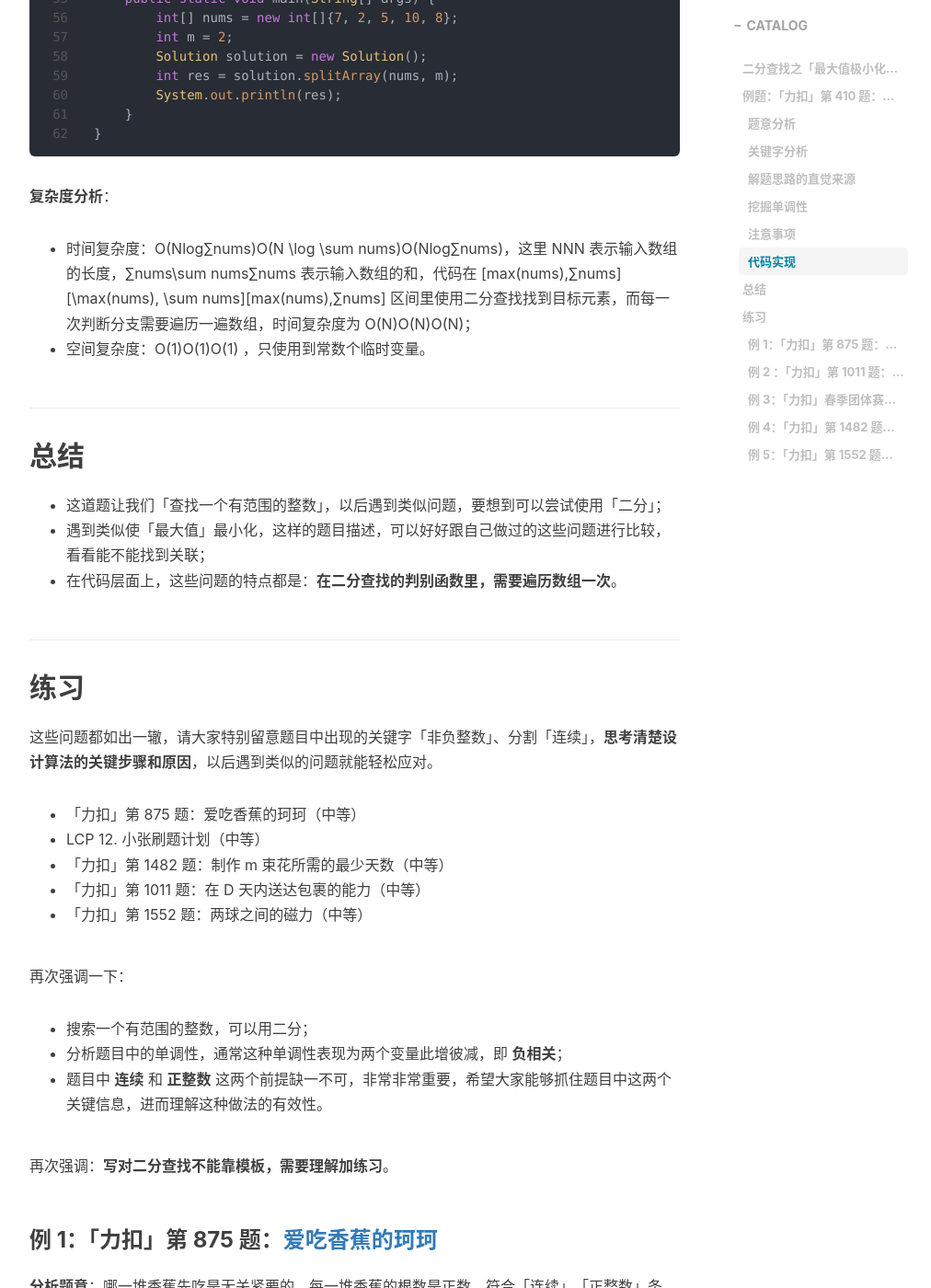
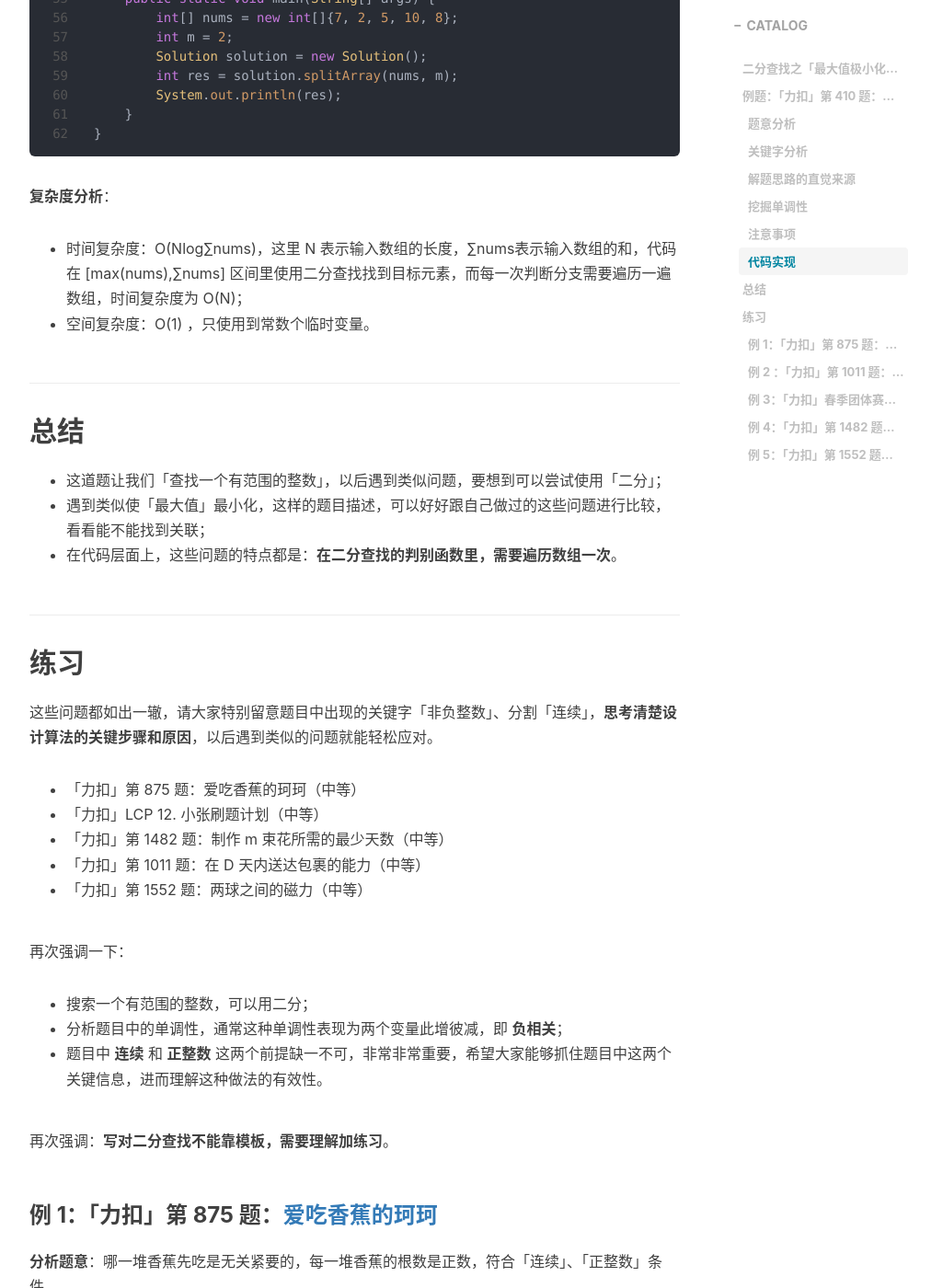
Before and after one commit to reverie-dev/IntroDrop.github.io, a Jekyll site: the page built from _posts/2021-09-26-binary-search-Minimization-of the-landscape.md, in a window 1280 px wide and 1400 px high, scrolled down 4203 px. Shown: the whole window at 92% size, without its empty margins (233-1245 px from the left). Built offline with Jekyll 4.4.1, drawn with Linux system fonts in a browser that asks for light colours; nearby versions of some CDN libraries; comment, search, counter and statistics services are not loaded; some of the changed lines change nothing that is shown.

Commit message:
fix(-): 修复链接错误

````diff
--- a/_posts/2021-09-26-binary-search-Minimization-of the-landscape.md
+++ b/_posts/2021-09-26-binary-search-Minimization-of the-landscape.md
@@ -143,8 +143,8 @@
 
 **复杂度分析**：
 
-- 时间复杂度：O(Nlog⁡∑nums)O(N \log \sum nums)O(Nlog∑nums)，这里 NNN 表示输入数组的长度，∑nums\sum nums∑nums 表示输入数组的和，代码在 [max⁡(nums),∑nums][\max(nums), \sum nums][max(nums),∑nums] 区间里使用二分查找找到目标元素，而每一次判断分支需要遍历一遍数组，时间复杂度为 O(N)O(N)O(N)；
-- 空间复杂度：O(1)O(1)O(1) ，只使用到常数个临时变量。
+- 时间复杂度：O(Nlog⁡∑nums)，这里 N 表示输入数组的长度，∑nums表示输入数组的和，代码在 \[max⁡(nums),∑nums] 区间里使用二分查找找到目标元素，而每一次判断分支需要遍历一遍数组，时间复杂度为 O(N)；
+- 空间复杂度：O(1) ，只使用到常数个临时变量。
 
 ## 总结
 
@@ -159,7 +159,7 @@
 这些问题都如出一辙，请大家特别留意题目中出现的关键字「非负整数」、分割「连续」，**思考清楚设计算法的关键步骤和原因**，以后遇到类似的问题就能轻松应对。
 
 - 「力扣」第 875 题：爱吃香蕉的珂珂（中等）
--  LCP 12. 小张刷题计划（中等）
+-  「力扣」LCP 12. 小张刷题计划（中等）
 - 「力扣」第 1482 题：制作 m 束花所需的最少天数（中等）
 - 「力扣」第 1011 题：在 D 天内送达包裹的能力（中等）
 - 「力扣」第 1552 题：两球之间的磁力（中等）
@@ -172,7 +172,7 @@
 
 再次强调：**写对二分查找不能靠模板，需要理解加练习**。
 
-### 例 1：「力扣」第 875 题：[爱吃香蕉的珂珂](https://link.juejin.cn?target=https%3A%2F%2Fleetcode-cn.com%2Fproblems%2Fkoko-eating-bananas%2F)
+### 例 1：「力扣」第 875 题：[爱吃香蕉的珂珂](https://leetcode-cn.com/problems/koko-eating-bananas/)
 
 **分析题意**：哪一堆香蕉先吃是无关紧要的，每一堆香蕉的根数是正数，符合「连续」、「正整数」条件。
 
@@ -241,7 +241,7 @@
 
 - 空间复杂度：O(1)，算法只使用了常数个临时变量。
 
-### 例 2 ：「力扣」第 1011 题：[在 D 天内送达包裹的能力](https://link.juejin.cn?target=https%3A%2F%2Fleetcode-cn.com%2Fproblems%2Fcapacity-to-ship-packages-within-d-days%2F)
+### 例 2 ：「力扣」第 1011 题：[在 D 天内送达包裹的能力](https://leetcode-cn.com/problems/capacity-to-ship-packages-within-d-days/)
 
 **分析题意**：我们装载的重量不会超过船的最大运载重量（找一个有范围的整数），返回能在 D 天内将传送带上的所有包裹送达的船的最低运载能力（最大值最小化）。
 
@@ -309,7 +309,7 @@
 }
 ```
 
-### 例 3：「力扣」春季团体赛第 3 题：[LCP 12. 小张刷题计划](https://link.juejin.cn/?target=https%3A%2F%2Fleetcode-cn.com%2Fproblems%2Fxiao-zhang-shua-ti-ji-hua%2F)
+### 例 3：「力扣」春季团体赛第 3 题：[LCP 12. 小张刷题计划](https://leetcode-cn.com/problems/xiao-zhang-shua-ti-ji-hua/)
 
 **题意分析**：题目中强调了 **必须按照顺序做完题目**（连续），并且做题数量这件事情肯定是正数。
 
@@ -363,7 +363,7 @@
 }
 ```
 
-### 例 4：「力扣」第 1482 题：[制作 m 束花所需的最少天数](https://link.juejin.cn/?target=https%3A%2F%2Fleetcode-cn.com%2Fproblems%2Fminimum-number-of-days-to-make-m-bouquets%2F)
+### 例 4：「力扣」第 1482 题：[制作 m 束花所需的最少天数](https://leetcode-cn.com/problems/minimum-number-of-days-to-make-m-bouquets/)
 
 **题意分析**：依然是题目用着重号强调了「需要使用花园中 **相邻的 `k` 朵花**」（连续），并且花朵数量这件事情肯定是正数。
 
@@ -415,7 +415,7 @@
 }
 ```
 
-### 例 5：「力扣」第 1552 题：[1552. 两球之间的磁力](https://link.juejin.cn/?target=https%3A%2F%2Fleetcode-cn.com%2Fproblems%2Fmagnetic-force-between-two-balls%2F)
+### 例 5：「力扣」第 1552 题：[1552. 两球之间的磁力](https://leetcode-cn.com/problems/magnetic-force-between-two-balls/)
 
 **题意分析**：距离这件事情天然具有连续性，并且距离肯定是正数。并且题目都告诉我们要我们求「最大化的最小磁力」，很显然往「最大值极小化」这一类问题上靠。
 
````
